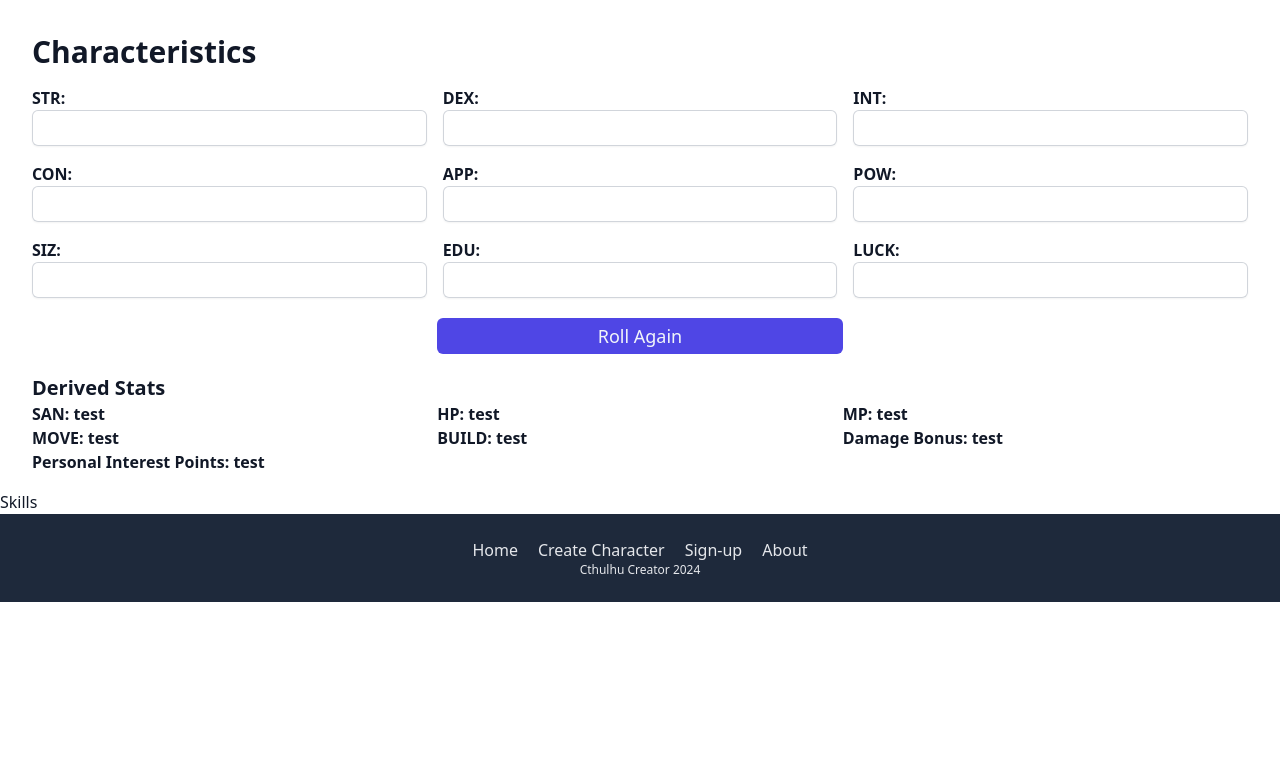
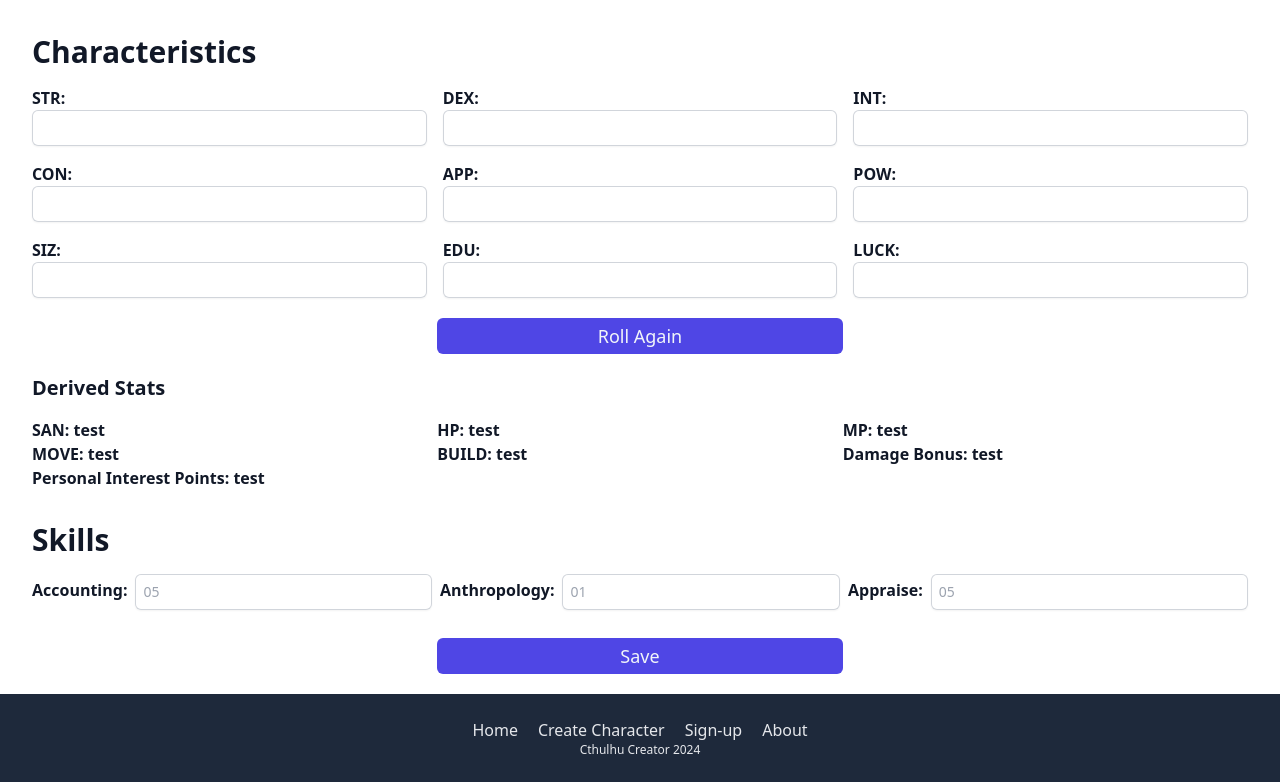
Before and after one commit to Bonyony/coc_character_creator, a React (Vite) app: page /create in a window 1280 px wide. Shown: the part 454-1236 px from the top of the page. Before the commit the page ends 1056 px from the top, so only its background shows below. Built offline with nearby package versions, Linux system fonts and the light colour scheme; the HTML template or start-up script is replaced by a standard one.

Commit message:
began skills section

```diff
--- a/src/components/InvestigatorSkills.jsx
+++ b/src/components/InvestigatorSkills.jsx
@@ -3,10 +3,61 @@ import React from "react";
 const InvestigatorSkills = () => {
   return (
     <div id="skills">
-      <table>
-        <thead>Skills</thead>
-        <tbody></tbody>
-      </table>
+      <div className="m-4 px-4">
+        <h2 className="text-3xl font-black ">Skills</h2>
+
+        <form>
+          <div className="grid grid-cols-3 gap-2 mt-4">
+            <div className="mb-2 flex flex-row justify-evenly">
+              <label htmlFor="name" className="font-bold mt-1">
+                Accounting:{" "}
+              </label>
+              <input
+                type="number"
+                placeholder="05"
+                min={5}
+                max={99}
+                className="block w-full rounded-md border-0 ml-2 px-2 py-1.5 text-gray-900 shadow-sm ring-1 ring-inset ring-gray-300 placeholder:text-gray-400 focus:ring-2 focus:ring-inset focus:ring-indigo-600 sm:text-sm sm:leading-6"
+              />
+            </div>
+
+            <div className="mb-2 flex flex-row justify-evenly">
+              <label htmlFor="name" className="font-bold mt-1">
+                Anthropology:{" "}
+              </label>
+              <input
+                type="number"
+                placeholder="01"
+                min={1}
+                max={99}
+                className="block w-full rounded-md border-0 ml-2 px-2 py-1.5 text-gray-900 shadow-sm ring-1 ring-inset ring-gray-300 placeholder:text-gray-400 focus:ring-2 focus:ring-inset focus:ring-indigo-600 sm:text-sm sm:leading-6"
+              />
+            </div>
+
+            <div className="mb-2 flex flex-row justify-evenly">
+              <label htmlFor="name" className="font-bold mt-1">
+                Appraise:{" "}
+              </label>
+              <input
+                type="number"
+                placeholder="05"
+                min={5}
+                max={99}
+                className="block w-full rounded-md border-0 ml-2 px-2 py-1.5 text-gray-900 shadow-sm ring-1 ring-inset ring-gray-300 placeholder:text-gray-400 focus:ring-2 focus:ring-inset focus:ring-indigo-600 sm:text-sm sm:leading-6"
+              />
+            </div>
+          </div>
+
+          <div className="my-5 flex justify-center">
+            <button
+              type="submit"
+              className="w-1/3 bg-indigo-600 py-1 min-w-20 text-lg text-slate-100 rounded-md hover:bg-indigo-800 transition-all duration-100"
+            >
+              Save
+            </button>
+          </div>
+        </form>
+      </div>
     </div>
   );
 };
--- a/src/components/InvestigatorStats.jsx
+++ b/src/components/InvestigatorStats.jsx
@@ -119,7 +119,7 @@ const InvestigatorStats = () => {
         </form>
         <div id="derived-characteristics">
           <h3 className="text-xl font-bold">Derived Stats</h3>
-          <ul className="grid grid-cols-3">
+          <ul className="grid grid-cols-3 mt-4">
             <li className="font-bold">SAN: {test}</li>
             <li className="font-bold">HP: {test}</li>
             <li className="font-bold">MP: {test}</li>
```
